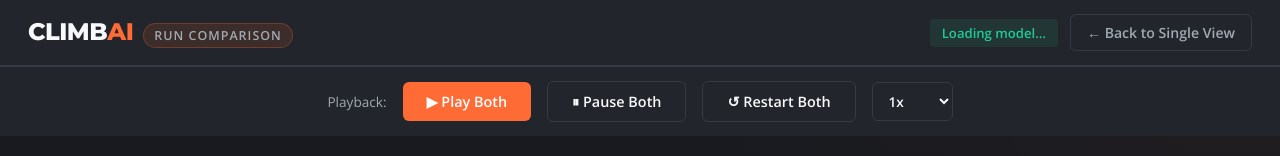
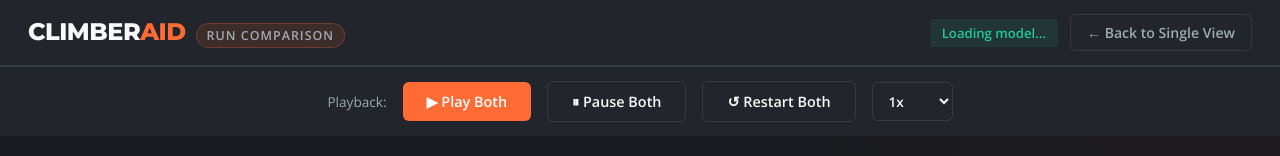
Before and after one commit to WhereTheCheese/RockClimbing, a website with bundled scripts: page compare.html in a window 1280 px wide. Shown: the top 156 px of the page. Built offline with nearby package versions, Linux system fonts and the light colour scheme.

Commit message:
Rename site from ClimbAI to ClimberAid

```diff
--- a/compare.html
+++ b/compare.html
@@ -4,7 +4,7 @@
 <head>
     <meta charset="UTF-8">
     <meta name="viewport" content="width=device-width, initial-scale=1.0">
-    <title>ClimbAI — Run Comparison</title>
+    <title>ClimberAid — Run Comparison</title>
     <style>
         @import url('https://fonts.googleapis.com/css2?family=Montserrat:wght@600;800&family=Open+Sans:wght@400;600&display=swap');
 
@@ -272,7 +272,7 @@
 
     <header class="top-bar">
         <div class="brand">
-            <h1>Climb<span>AI</span></h1>
+            <h1>Climber<span>Aid</span></h1>
             <span class="page-tag">Run Comparison</span>
         </div>
         <div style="display:flex;align-items:center;gap:12px;flex-wrap:wrap;">
```
Also changed, not shown: index.html (+2 -2 lines).
